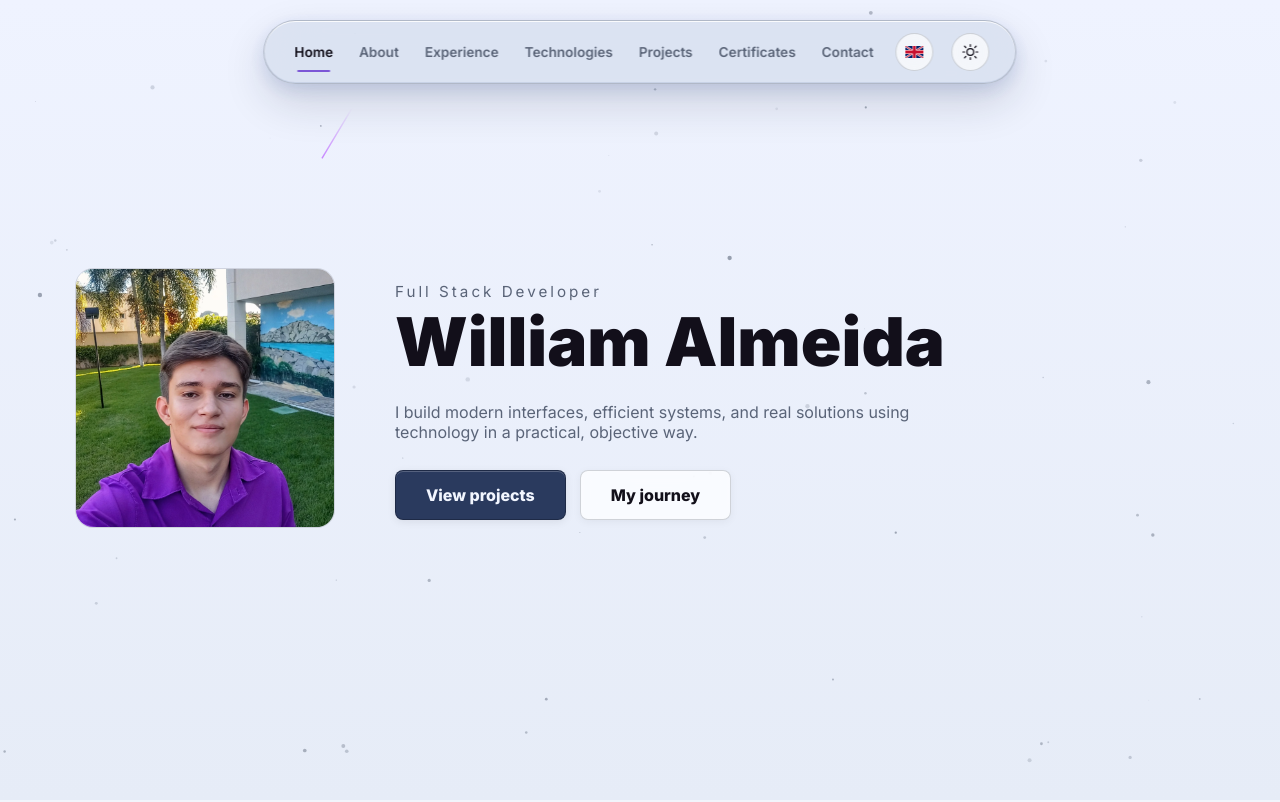
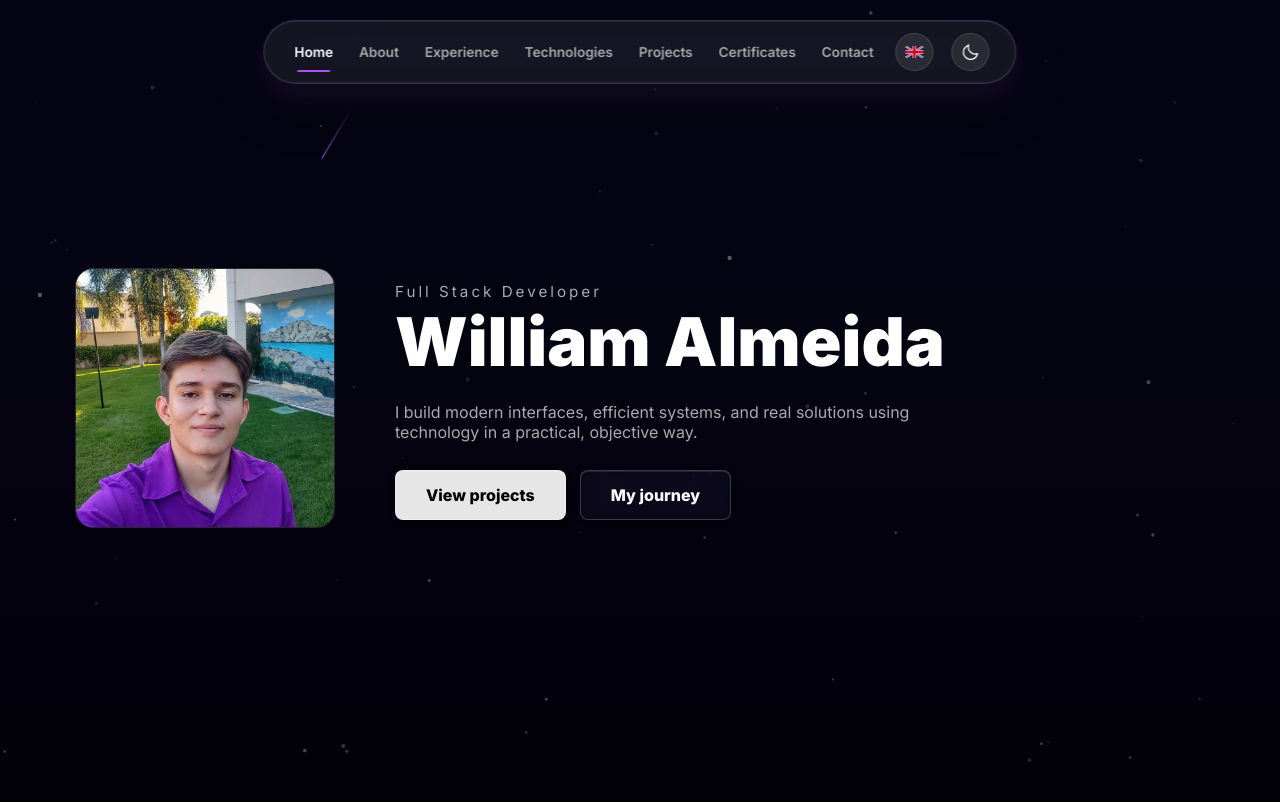
Before and after one commit to williamalmeidadev/portfolio, a React (Vite) app: page / in a window 1280 px wide. Shown: the top 802 px of the page. Built offline with nearby package versions, Linux system fonts and the light colour scheme.

Commit message:
fix: default to dark theme

```diff
--- a/src/sections/Header.tsx
+++ b/src/sections/Header.tsx
@@ -34,7 +34,7 @@ const Header: React.FC = () => {
     if (typeof window === "undefined") return "dark";
     const saved = window.localStorage.getItem("theme");
     if (saved === "light" || saved === "dark") return saved;
-    return window.matchMedia("(prefers-color-scheme: light)").matches ? "light" : "dark";
+    return "dark";
   }, []);
   const [theme, setTheme] = useState<"light" | "dark">(
     initialTheme === "light" ? "light" : "dark"
```
